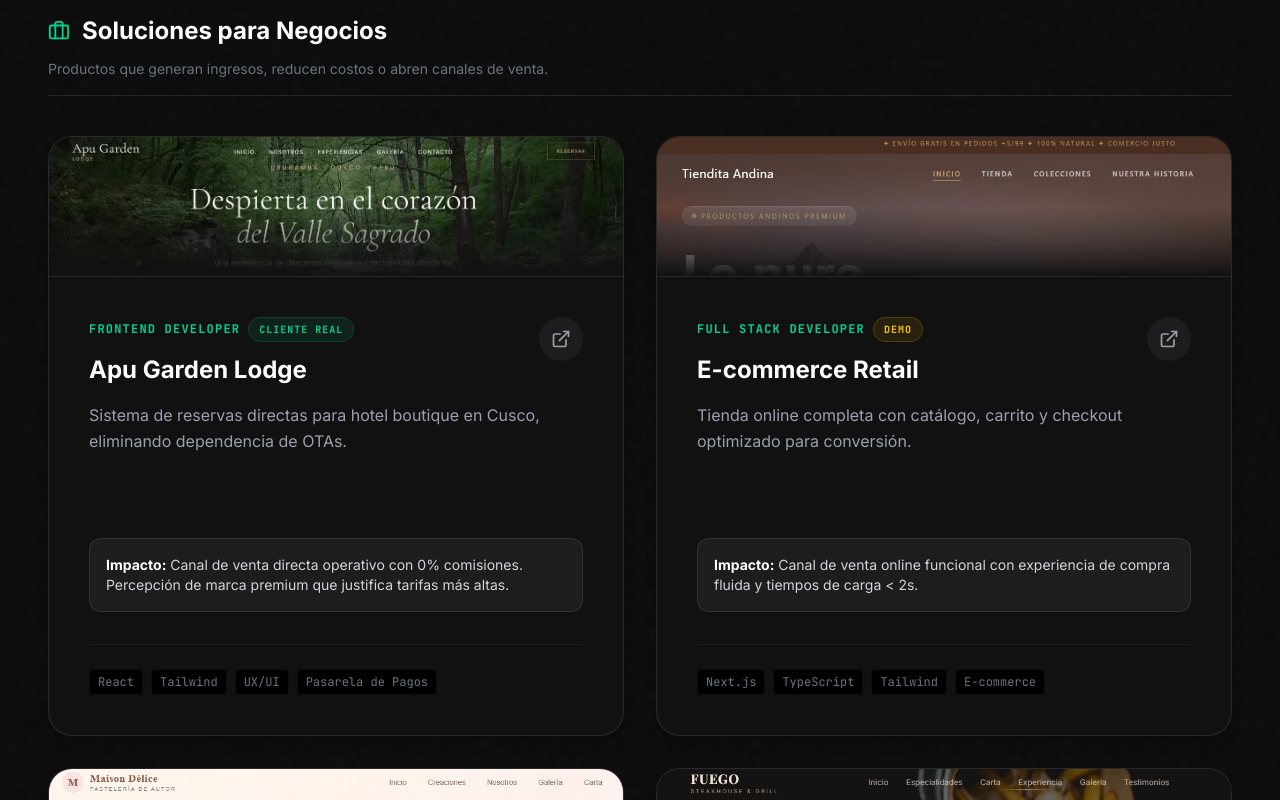
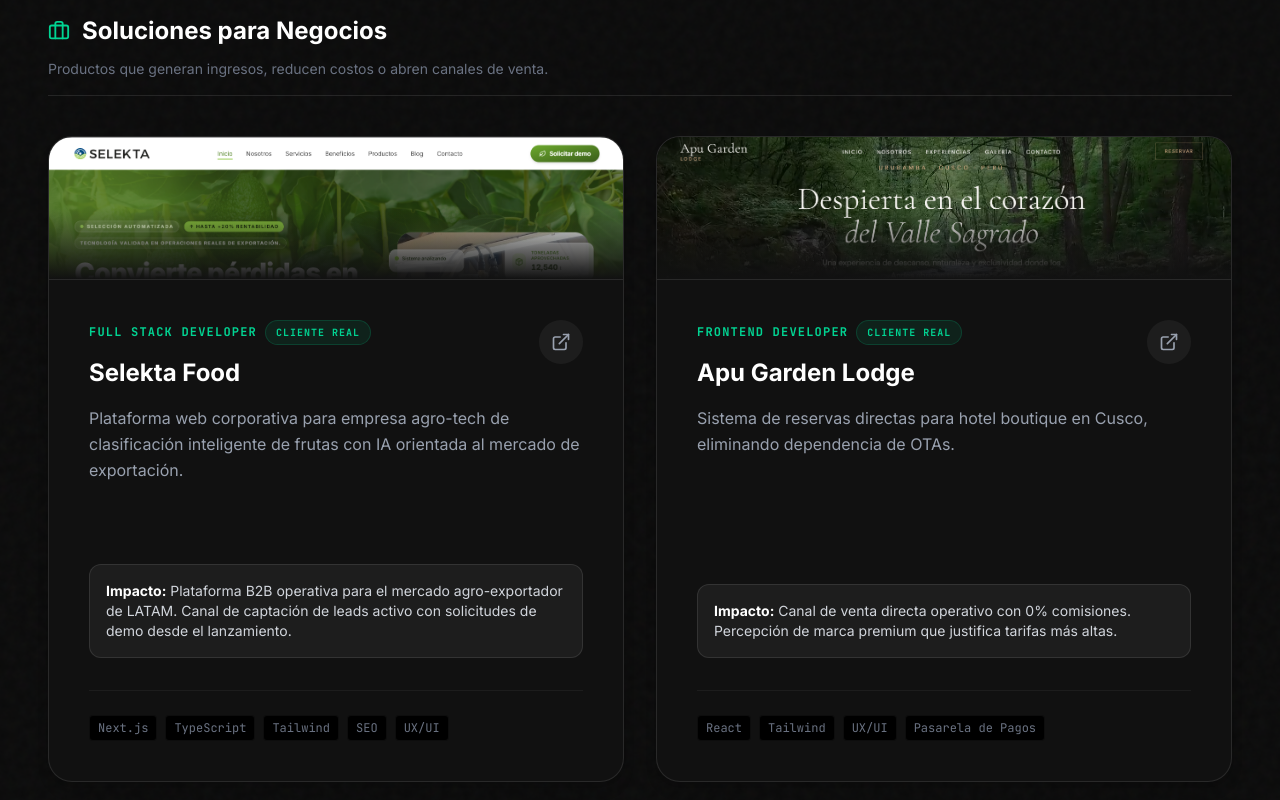
Before and after one commit to Mathifa59/Portafolio, a Next.js app: page / in a window 1280 px wide. Shown: the part 2320-3120 px from the top of the page. Built offline with nearby package versions, Linux system fonts and the light colour scheme.

Commit message:
improve portafolio v.5

```diff
--- a/src/data/projects.ts
+++ b/src/data/projects.ts
@@ -35,6 +35,25 @@ export const projects: Project[] = [
     link: "https://mv-abogados.vercel.app/",
     image: "/images/abogados-mini.png",
     isFeatured: true,
+    isDemo: false,
+  },
+  {
+    id: 8,
+    title: "Selekta Food",
+    role: "Full Stack Developer",
+    category: "business",
+    description:
+      "Plataforma web corporativa para empresa agro-tech de clasificación inteligente de frutas con IA orientada al mercado de exportación.",
+    problem:
+      "Empresa con tecnología de clasificación de frutas por IA — capaz de superar la precisión humana — sin presencia digital que transmitiera su propuesta de valor a exportadores agrícolas B2B.",
+    solution:
+      "Desarrollé un sitio corporativo completo con showcase de producto, secciones de servicios y beneficios, blog técnico, dashboard de impacto con métricas y un funnel de captación de demos integrado con WhatsApp y formulario.",
+    result:
+      "Plataforma B2B operativa para el mercado agro-exportador de LATAM. Canal de captación de leads activo con solicitudes de demo desde el lanzamiento.",
+    tech: ["Next.js", "TypeScript", "Tailwind", "SEO", "UX/UI"],
+    link: "https://www.selektafood.com/",
+    image: "/images/selekta-mini.png",
+    isFeatured: false,
     isDemo: false,
   },
   {
--- a/src/data/translations.ts
+++ b/src/data/translations.ts
@@ -103,9 +103,9 @@ export const t = {
         },
         {
           quote:
-            "Entregó en semanas lo que otros estudios nos cotizaron en meses. La arquitectura soportó desde el lanzamiento sin caídas.",
-          author: "Cliente DevHorses",
-          role: "Startup · LATAM",
+            "Necesitábamos mostrarle al mercado exportador que nuestra tecnología de IA era real y confiable. El sitio transmite exactamente esa seriedad técnica que buscábamos.",
+          author: "Selekta Food",
+          role: "Agro-Tech · LATAM",
         },
       ],
     },
@@ -236,9 +236,9 @@ export const t = {
         },
         {
           quote:
-            "He delivered in weeks what other studios quoted us in months. The architecture held up from launch without any downtime.",
-          author: "DevHorses Client",
-          role: "Startup · LATAM",
+            "We needed to show the export market that our AI technology was real and trustworthy. The site conveys exactly that technical credibility we were looking for.",
+          author: "Selekta Food",
+          role: "Agro-Tech · LATAM",
         },
       ],
     },
```
Also changed, not shown: public/images/selekta-mini.png (added).
